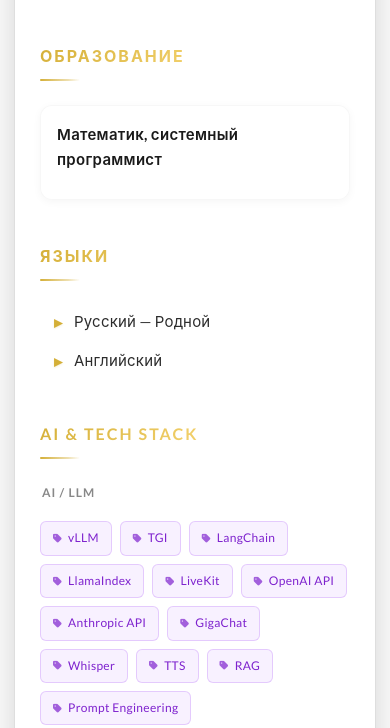
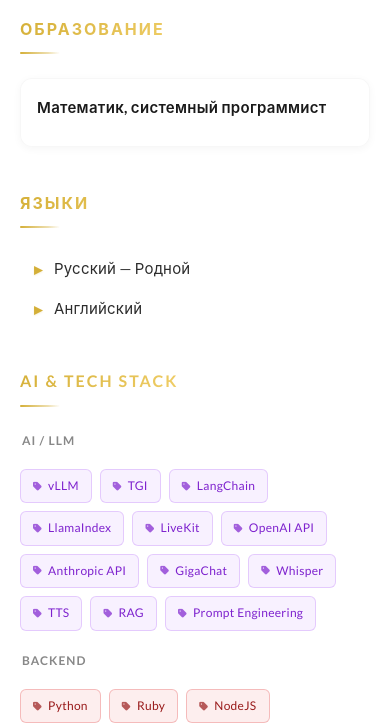
Before and after one commit to inferno/cv_site, a plain HTML site: page index.html in a window 390 px wide. Shown: the part 361-1089 px from the top of the page. Drawn offline with nearby package versions, Linux system fonts and the light colour scheme.

Commit message:
Мобильная адаптация: убран justify, fullscreen на телефонах
- Убрано выравнивание по ширине (text-align: justify)
- На мобильных: фон body совпадает с карточкой
- Убраны отступы и скругления контейнера
- Скрыт divider между колонками

```diff
--- a/styles.css
+++ b/styles.css
@@ -712,7 +712,6 @@ a {
     font-size: 15px;
     line-height: 1.85;
     margin-bottom: var(--spacing-md);
-    text-align: justify;
     font-weight: 400;
     letter-spacing: 0.1px;
 }
@@ -917,18 +916,23 @@ a {
 }
 
 @media (max-width: 768px) {
+    body {
+        background: var(--bg-card);
+    }
+
     .resume-container {
-        margin: 20px auto;
-        padding: 0 15px;
+        margin: 0;
+        padding: 0;
     }
 
     .resume-wrapper {
-        border-radius: var(--radius-lg);
+        border-radius: 0;
+        box-shadow: none;
     }
 
     .left-column,
     .right-column {
-        padding: 35px 25px;
+        padding: 30px 20px;
     }
 
     .name {
@@ -953,8 +957,9 @@ a {
         padding: 16px;
     }
 
-    /* Скрыть кнопки на мобильных устройствах */
-    .header-actions {
+    /* Скрыть кнопки и разделитель на мобильных устройствах */
+    .header-actions,
+    .divider {
         display: none;
     }
 }
```
